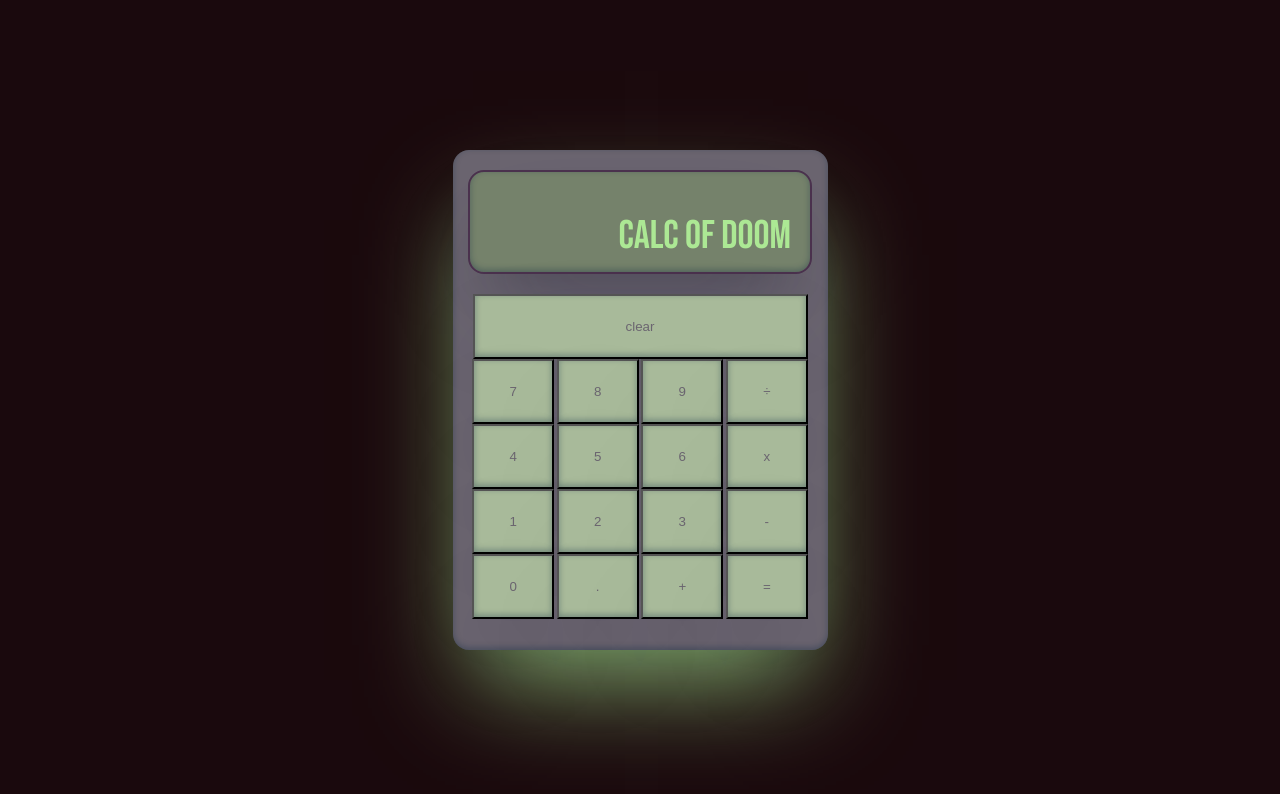
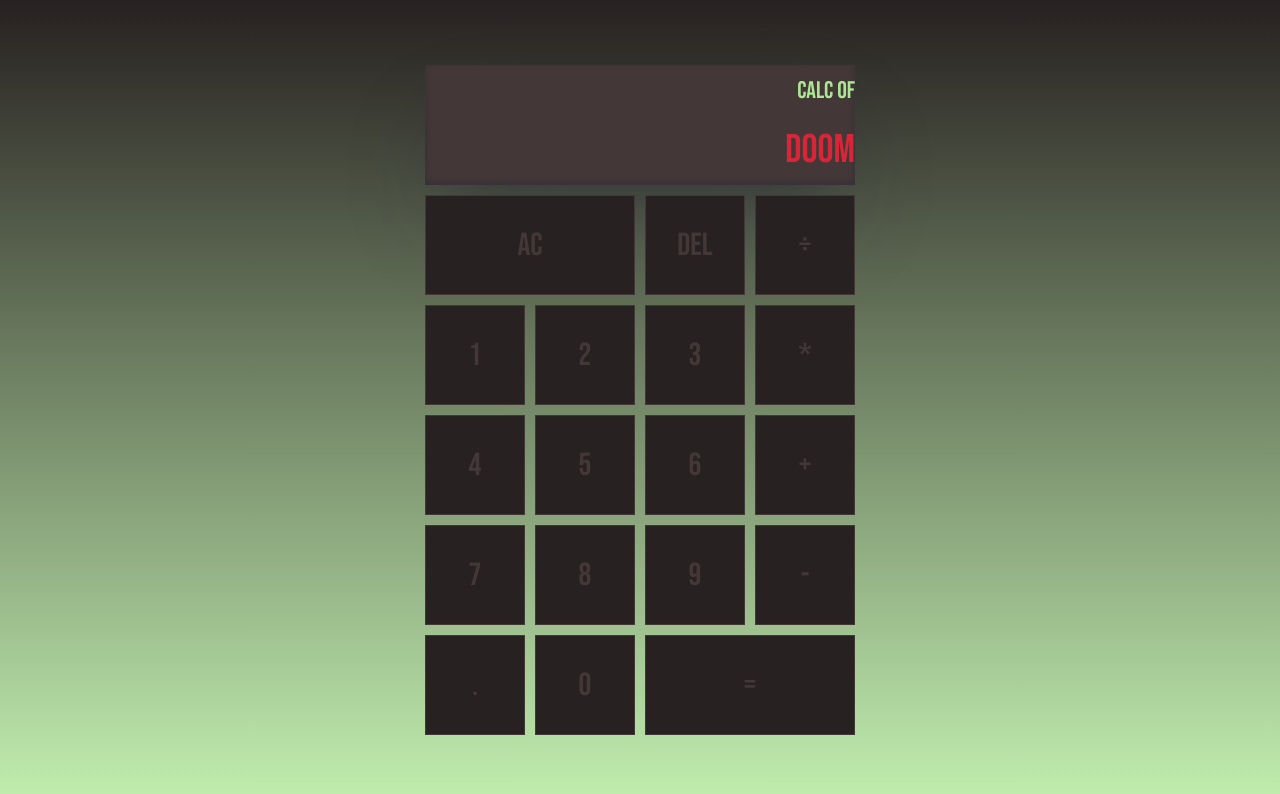
Before and after one commit to nicollaur/odinproj_calculator, a plain HTML site: page index.html in a window 1280 px wide. Drawn offline with Linux system fonts and the light colour scheme.

Commit message:
redo html and css w grid in mind

```diff
--- a/index.html
+++ b/index.html
@@ -14,31 +14,29 @@
 </head>
 
 <body>
-    <div class="calc-body">
+    <div class="calc-grid calc-body">
         <div class="calc-screen">
-            <p id="calc-text">Calc of DOOM</p>
+            <div class="previous-operand">Calc of</div>
+            <div class="current-operand">DOOM</div>
         </div>
-        <div class="clear-btn">
-            <button id="clear">clear</button>
-        </div>
-        <div class="button-container">
-            <button id="seven">7</button>
-            <button id="eight">8</button>
-            <button id="nine">9</button>
-            <button id="divide">÷</button>
-            <button id="four">4</button>
-            <button id="five">5</button>
-            <button id="six">6</button>
-            <button id="multiply">x</button>
-            <button id="one">1</button>
-            <button id="two">2</button>
-            <button id="three">3</button>
-            <button id="minus">-</button>
-            <button id="zero">0</button>
-            <button id="decimal">.</button>
-            <button id="plus">+</button>
-            <button id="equals">=</button>
-        </div>
+        <button class="span-two">AC</button>
+        <button>DEL</button>
+        <button>÷</button>
+        <button>1</button>
+        <button>2</button>
+        <button>3</button>
+        <button>*</button>
+        <button>4</button>
+        <button>5</button>
+        <button>6</button>
+        <button>+</button>
+        <button>7</button>
+        <button>8</button>
+        <button>9</button>
+        <button>-</button>
+        <button>.</button>
+        <button>0</button>
+        <button class="span-two">=</button>
     </div>
 
     <script src="script.js"></script>
--- a/style.css
+++ b/style.css
@@ -1,4 +1,73 @@
+*,
+*::before,
+*::after {
+    box-sizing: border-box;
+    font-family: 'Bebas Neue', cursive;
+    font-weight: normal;
+}
+
 body {
+    padding: 0;
+    margin: 0;
+    background: linear-gradient(to bottom, #272121 0%, rgb(172, 232, 148, .75) 100%);
+}
+
+.calc-grid {
+    display: grid;
+    justify-content: center;
+    align-content: center;
+    min-height: 100vh;
+    gap: 10px;
+    grid-template-columns: repeat(4, 100px);
+    grid-template-rows: minmax(120px, auto) repeat(5, 100px);
+}
+
+.calc-grid button {
+    cursor: pointer;
+    font-size: 2rem;
+    border: 1px solid #443737;
+    outline: none;
+    background-color: #272121;
+    color: #443737;
+}
+
+.calc-grid button:hover {
+    background-color: #4a3d3d;
+    border-radius: .5em;
+    transition: 0.3s;
+}
+
+.calc-grid button:active {
+    color: red;
+}
+
+.span-two {
+    grid-column: span 2;
+}
+
+.calc-screen {
+    grid-column: 1 / -1;
+    background-color: #443737;
+    display: flex;
+    align-items: flex-end;
+    justify-content: space-around;
+    flex-direction: column;
+    word-wrap: break-word;
+    word-break: break-all;
+    box-shadow: rgba(50, 50, 93, 0.25) 0px 50px 100px -20px, rgba(0, 0, 0, 0.3) 0px 30px 60px -30px, rgba(10, 37, 64, 0.35) 0px -2px 6px 0px inset;
+}
+
+.calc-screen .previous-operand {
+    color: #ACE894;
+    font-size: 1.5rem;
+}
+
+.calc-screen .current-operand {
+    color: #D72638;
+    font-size: 2.5rem;
+}
+
+/* body {
     background-color: #1A090D;
     display: flex;
     justify-content: center;
@@ -61,7 +130,6 @@ body {
 
 button {
     flex-wrap: wrap;
-    /* height: 86px; */
     height: 65px;
     width: 82px;
     background-color: #A8BA9A;
@@ -82,4 +150,4 @@ button:active {
     0% {
         opacity: 0;
     }
-}
+} */
```
